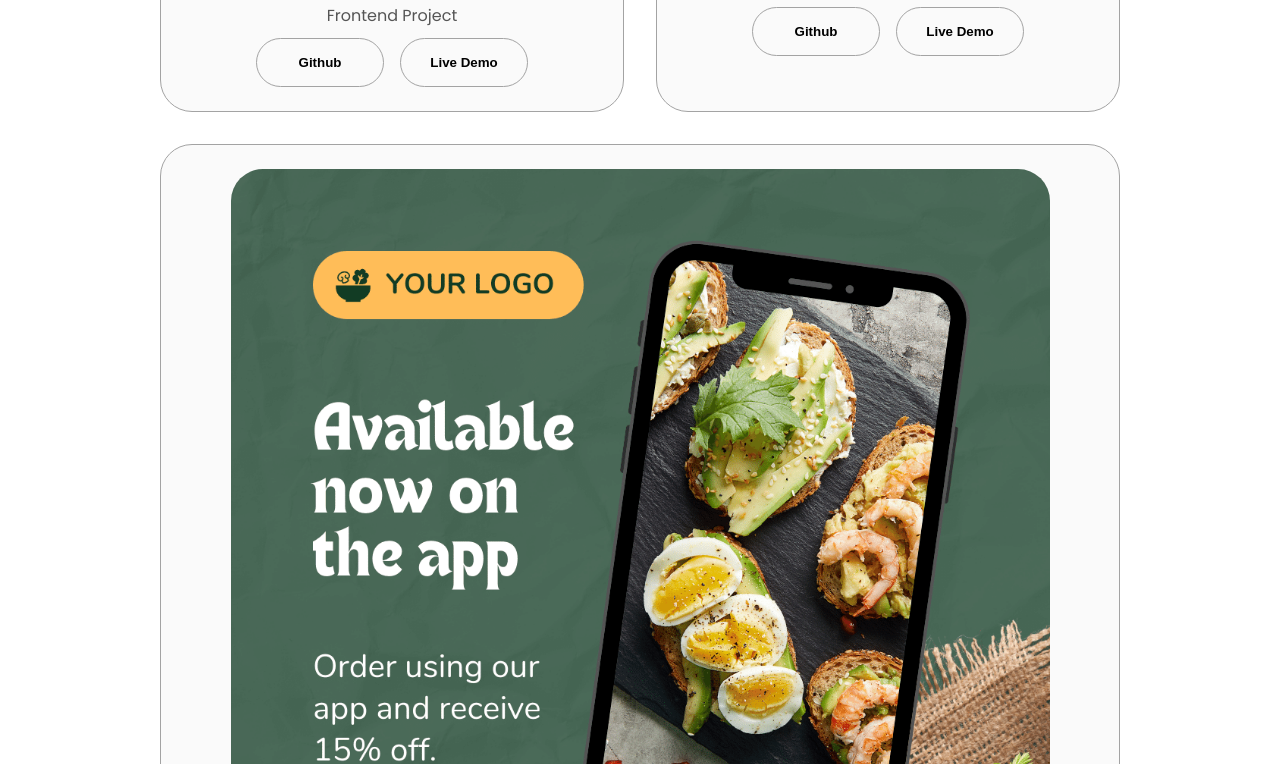
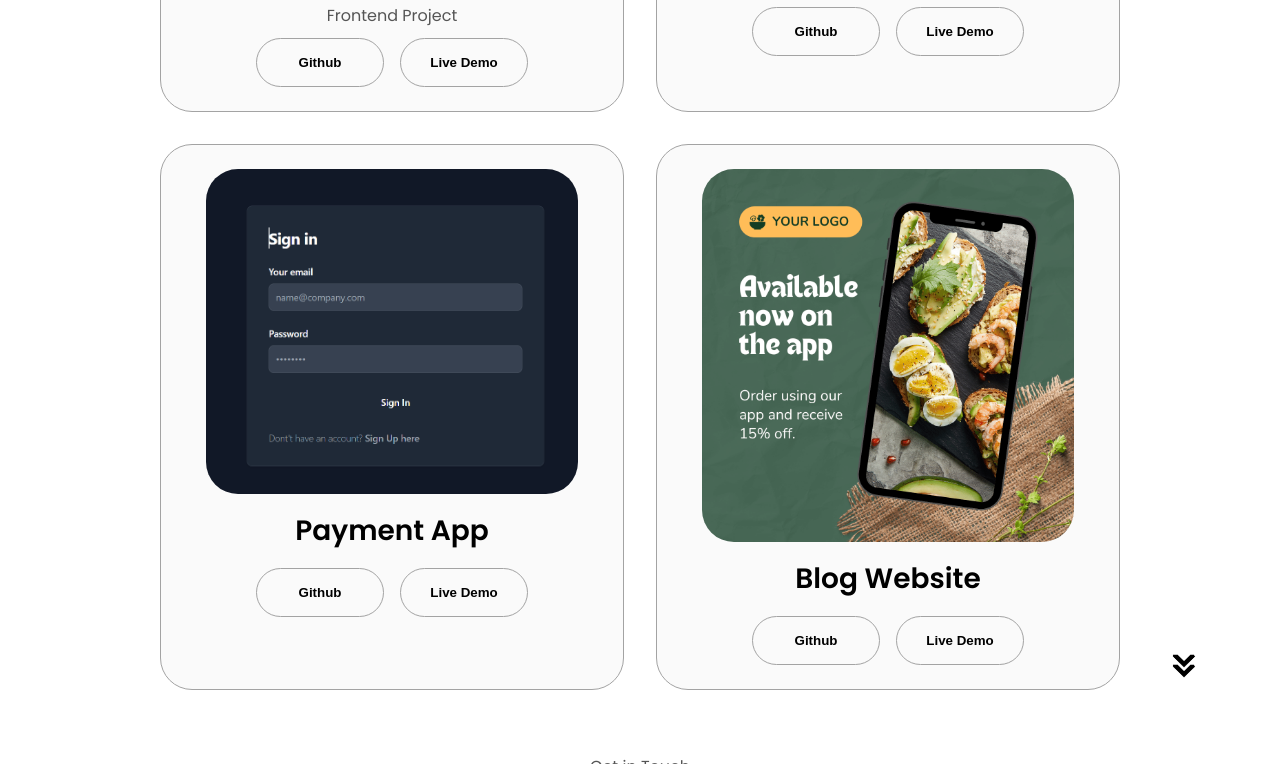
Before and after one commit to Vicky91661/vicky-sPortfolio, a plain HTML site: page index.html in a window 1280 px wide. Shown: the part 3059-3823 px from the top of the page. Drawn offline with Linux system fonts and the light colour scheme.

Commit message:
updated intro and project 2

```diff
--- a/index.html
+++ b/index.html
@@ -107,11 +107,9 @@
             <p>
               Hi there! I'm Vicky Kumar, a passionate web developer currently pursuing my
               Masters at IIT Patna. With a solid foundation in frontend technologies like HTML, CSS, and
-              JavaScript, along with expertise in React for building dynamic user interfaces,
-              I strive to create immersive web experiences. My backend skills in Node.js and Express
+              JavaScript, along with expertise in React for building dynamic user interfaces. My backend skills in Node.js and Express
               enable me to develop robust and scalable server-side solutions.
-              I'm enthusiastic about leveraging technology to solve real-world problems
-               and constantly seeking opportunities to expand my knowledge and skills in web development.
+              I'm constantly seeking opportunities to expand my knowledge and skills in web development.
             </p>
           </div>
         </div>
@@ -328,6 +326,30 @@
           <div class="details-container color-container">
             <div class="article-container">
               <img
+                src="./assets/project-4.png"
+                alt="Project 4"
+                class="project-img"
+              />
+            </div>
+            <h2 class="experience-sub-title project-title">Payment App</h2>
+            <div class="btn-container">
+              <button
+                class="btn btn-color-2 project-btn"
+                onclick="location.href='https://github.com/Vicky91661/paytm-basic-clone/tree/main'"
+              >
+                Github
+              </button>
+              <button
+                class="btn btn-color-2 project-btn"
+                onclick="location.href='https://paytm-basic-clone-frontend.vercel.app/'"
+              >
+                Live Demo
+              </button>
+            </div>
+          </div>
+          <div class="details-container color-container">
+            <div class="article-container">
+              <img
                 src="./assets/project-3.png"
                 alt="Project 3"
                 class="project-img"
```
